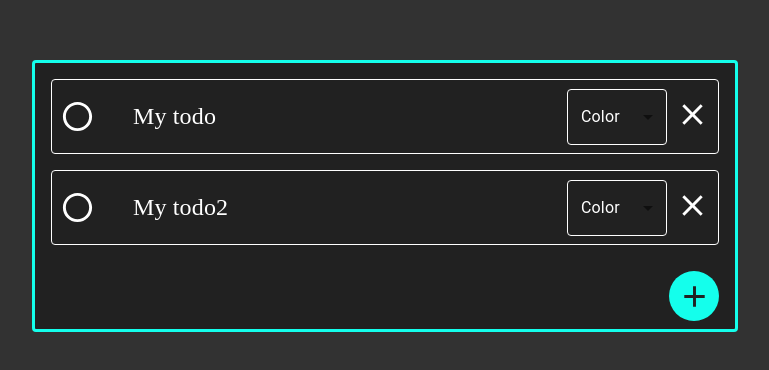
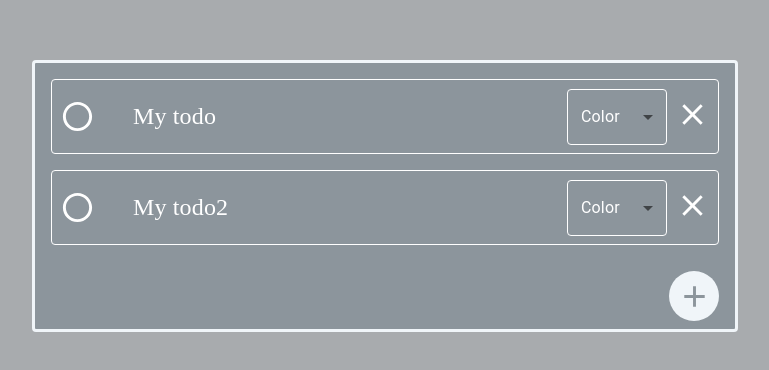
Before and after one commit to ar1elk/todo-list-client, a React (Create React App) app: page / in a window 1280 px wide. Shown: the part 204-574 px from the top of the page, without its empty margins (255-1024 px from the left). Built offline with nearby package versions, Linux system fonts and the light colour scheme.

Commit message:
Change color palette

```diff
--- a/src/styles/theme.ts
+++ b/src/styles/theme.ts
@@ -1,14 +1,21 @@
-import { createTheme } from '@mui/material';
+import { createTheme } from "@mui/material";
 
 export const theme = createTheme({
   palette: {
     primary: {
-      main: '#14FFEC',
-      dark: '#323232',
+      main: "#F0F5F9",
     },
     secondary: {
-      main: '#0D7377',
-      dark: '#212121',
+      main: "#C9D6DF",
+    },
+    action: {
+      hover: "#C9D6DF",
+    },
+    text: {
+      primary: "#52616B",
+    },
+    background: {
+      default: "#1E2022",
     },
   },
 });
```
Also changed, not shown: 1 other file (tests, documents, lock files or other folders).
